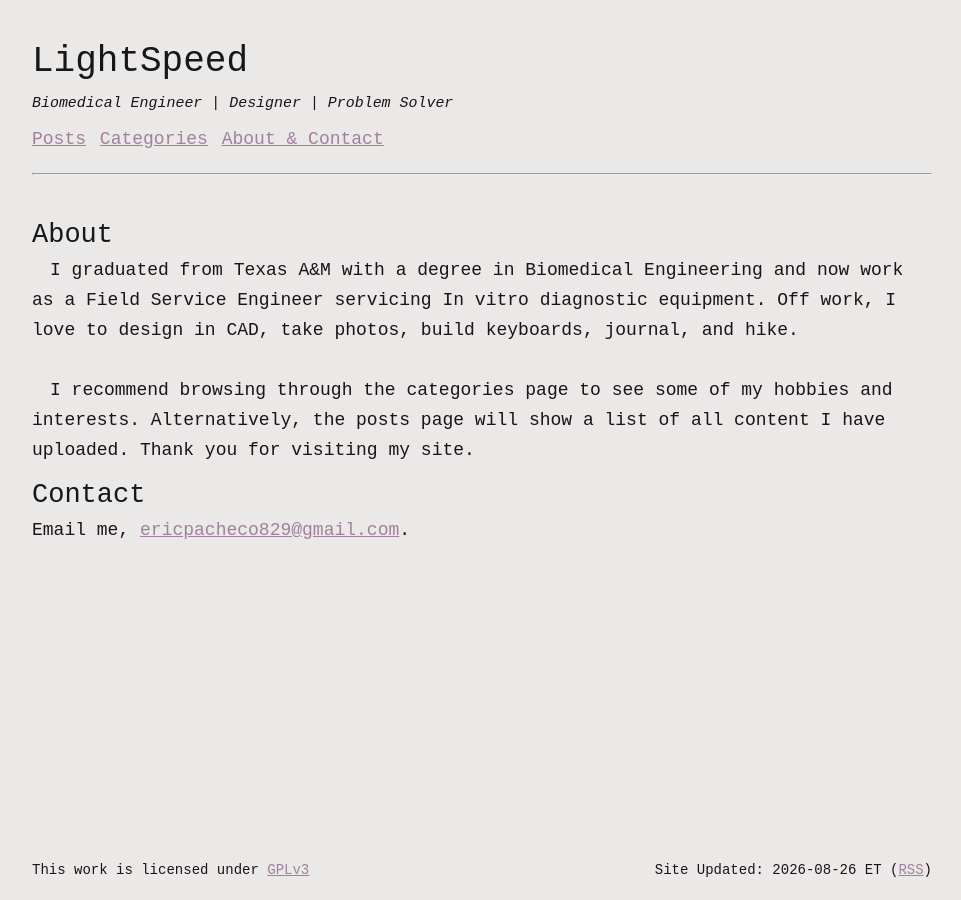
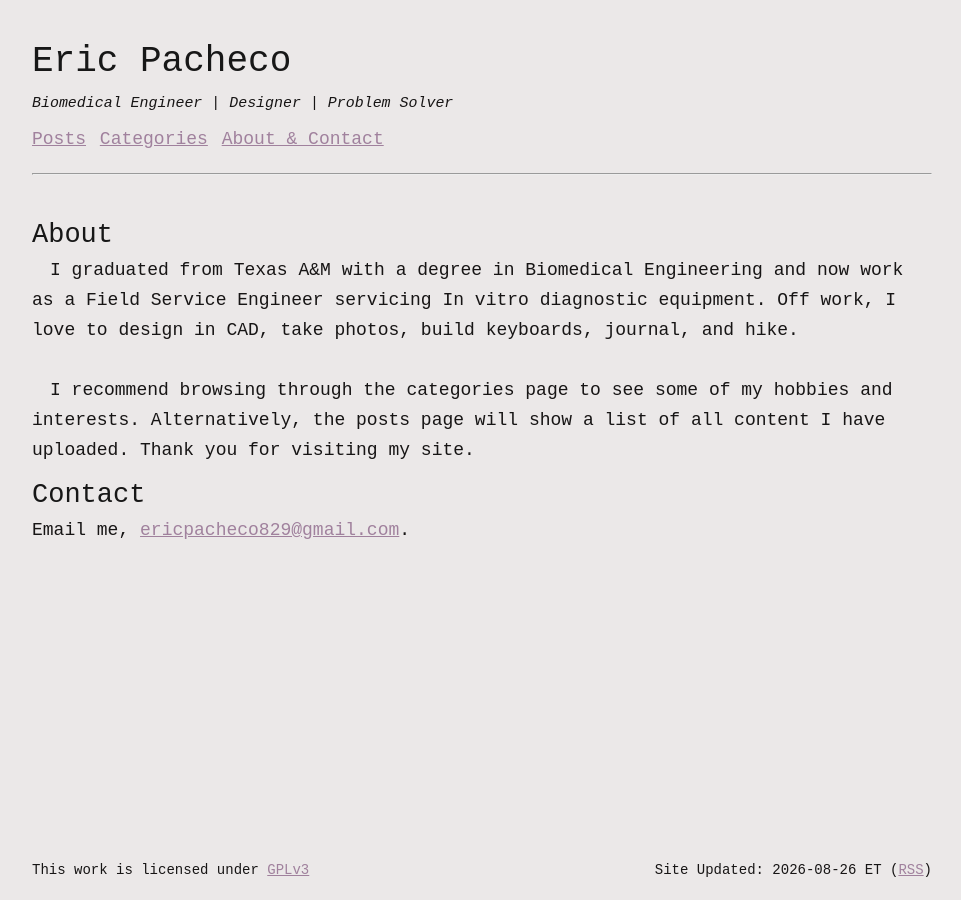
Before and after one commit to beigeandbrown/Professional-Website, a Jekyll site: the page built from index.md, in a window 1280 px wide. Shown: the whole page, without its empty margins (158-1119 px from the left). Built offline with Jekyll 4.4.1, drawn with Linux system fonts in a browser that asks for light colours.

Commit message:
updated header.html

```diff
--- a/_includes/header.html
+++ b/_includes/header.html
@@ -1,5 +1,5 @@
 <div class="header">
-    <h1>LightSpeed</h1>
+    <h1>Eric Pacheco</h1>
     <br>
     <h5><i>Biomedical Engineer | Designer | Problem Solver</i></h5>
     <br>
```
